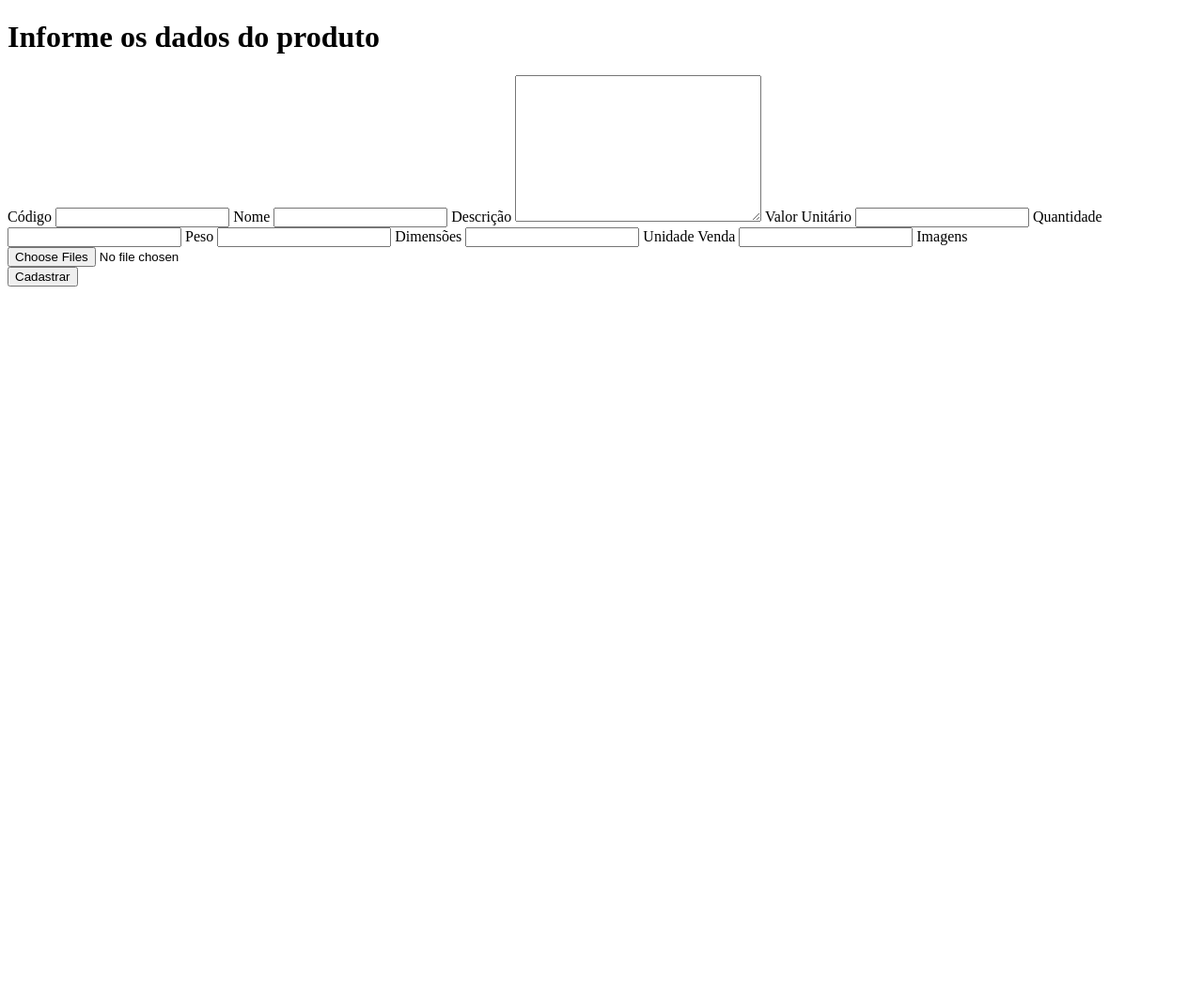
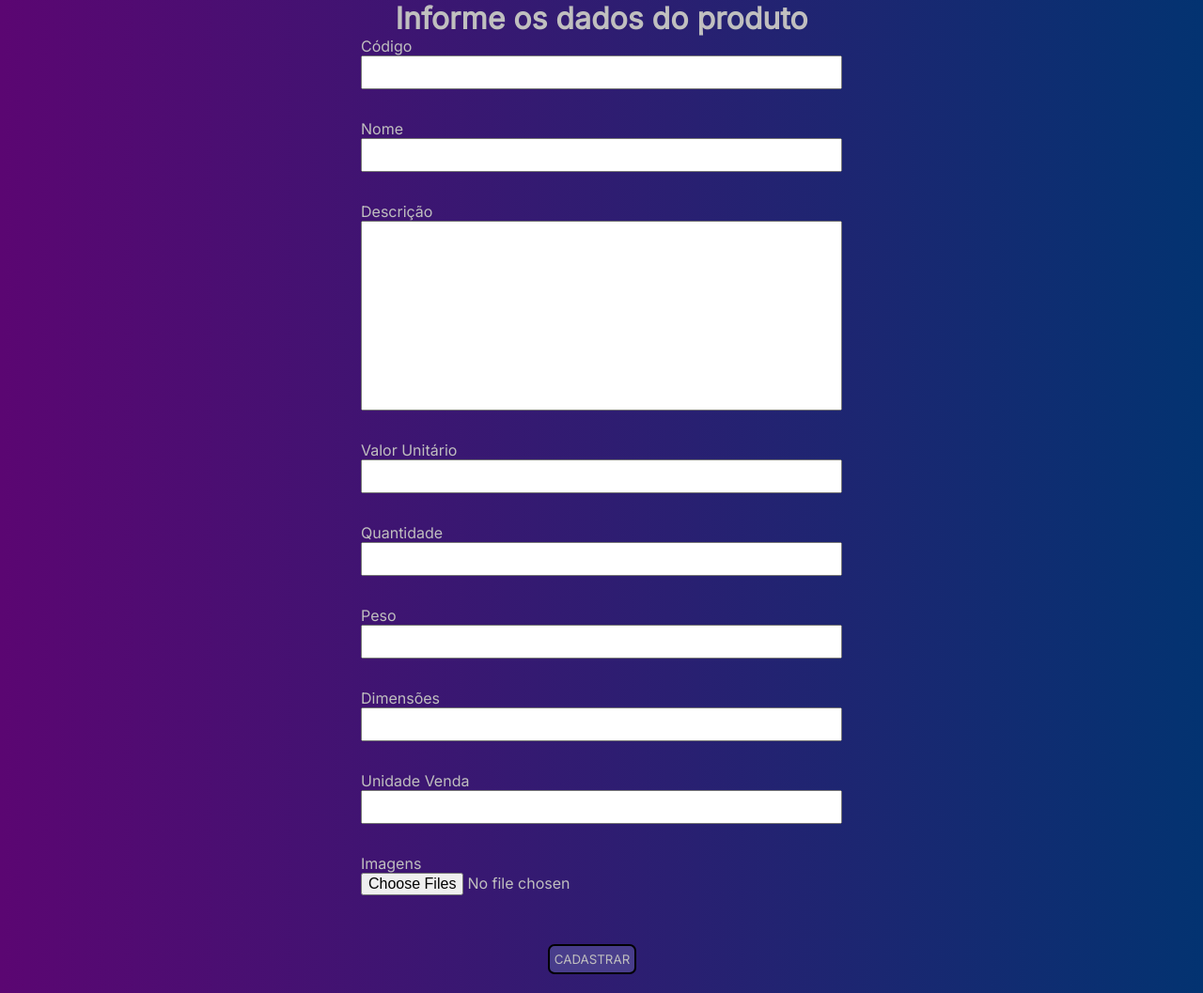
Before and after one commit to PedroCavallaro/Game-Ecommerce, a PHP site: page /admin/cadastrarProd.php in a window 1280 px wide. Shown: the whole page at 94% size. Before the commit the page ends 305 px from the top, so only its background shows below. Run offline with PHP 8.4, Linux system fonts and the light colour scheme.

Commit message:
admin update

```diff
--- a/views/admin/cadastrarProd.php
+++ b/views/admin/cadastrarProd.php
@@ -16,6 +16,8 @@ $unidade_venda = $_POST["unidade_venda"] ?? 0;
   <meta charset="UTF-8">
   <meta name="viewport" content="width=device-width, initial-scale=1.0">
   <title>Cadastrar Novo Produto</title>
+  <link rel="stylesheet" href="../style/font.css">
+  <link rel="stylesheet" href="../style/admin.css">
 </head>
 
 <body>
@@ -100,17 +102,15 @@ if ($cod && $nome && $descricao && $valor_unitario && $quantidade && $peso && $d
 
   $diretorioDestino = "../../covers/";
 
+  $nomeImagens = [];
+
+  if (isset($_FILES['imagem'])) {
     for ($i = 0; $i < count($_FILES['imagem']['name']); $i++) {
       if ($_FILES['imagem']['error'][$i] == UPLOAD_ERR_OK) {
         $nomeArquivo = $_FILES['imagem']['name'][$i];
         $caminhoArquivo = $diretorioDestino . $nomeArquivo;
 
-      $sql2 = "INSERT INTO imagem(codigo_prod, nome_arquivo) VALUES ('" . $cod . "','" . $nomeArquivo . "')";
-      try {
-        $bd->query($sql2);
-      } catch (Exception $e) {
-        echo "Erro $e";
-      }
+        $nomeImagens[$i] = $nomeArquivo;
 
         move_uploaded_file($_FILES['imagem']['tmp_name'][$i], $caminhoArquivo);
       } else {
@@ -118,6 +118,29 @@ if ($cod && $nome && $descricao && $valor_unitario && $quantidade && $peso && $d
       }
     }
 
-  header("location:admin.php");
+    if (!empty($nomeImagens)) {
+      foreach ($nomeImagens as $pathArq) {
+        $sql2 = "INSERT INTO imagem(codigo_prod, nome_arquivo) VALUES ('" . $cod . "','" . $pathArq . "')";
+
+        echo "$sql2 <br>";
+
+        try {
+          $bd->query($sql2);
+          echo "deu <br>";
+          continue;
+        } catch (Exception $e) {
+          echo "$e";
+        }
+      }
+
+      header("Location: admin.php");
+      exit();
+    } else {
+      header("Location: admin.php?err=1");
+      exit();
+    }
+  } else {
+    header("location:admin.php?err=1");
+  }
 }
 ?>
--- a/views/admin/editarProd.php
+++ b/views/admin/editarProd.php
@@ -40,6 +40,8 @@ $unidade_Venda = $_POST["unidade_Venda"] ?? 0;
   <meta charset="UTF-8">
   <meta name="viewport" content="width=device-width, initial-scale=1.0">
   <title>Editar Produto</title>
+  <link rel="stylesheet" href="../style/font.css">
+  <link rel="stylesheet" href="../style/admin.css">
 </head>
 
 <body>
@@ -73,7 +75,7 @@ $unidade_Venda = $_POST["unidade_Venda"] ?? 0;
         <div id="img-preview">
           <?= loadImages($bd, $idProd) ?>
         </div>
-        <input type="file" id="choose-file" name="imagem[]" accept="image/*" multiple><br>
+        <input type="file" id="choose-file" name="imagem[]" accept="image/*" multiple>
       </div>
     </label>
 
--- a/views/dist/imagePreview.js
+++ b/views/dist/imagePreview.js
@@ -1,9 +1,11 @@
 "use strict";
 const chooseFile = document.getElementById("choose-file");
 const imgPreview = document.getElementById("img-preview");
+
 chooseFile.addEventListener("change", function () {
   getImgData();
 });
+
 function getImgData() {
   const files = chooseFile.files;
   if (files) {
--- /dev/null
+++ b/views/style/admin.css
@@ -0,0 +1,121 @@
+* {
+  margin: 0;
+  padding: 0;
+}
+
+body {
+  overflow-x: hidden;
+  background: linear-gradient(to right, #5b0672, #033371);
+  color: #c0bfbf;
+}
+
+h1 {
+  text-align: center;
+}
+
+.btn {
+  float: right;
+}
+
+.btn > button {
+  margin-right: 20px;
+  padding: 5px;
+  width: auto;
+  height: 2rem;
+  border: 2px solid black;
+  border-radius: 7px;
+  background-color: darkslateblue;
+  color: #c0bfbf;
+  text-transform: uppercase;
+}
+
+.btn > button:hover {
+  cursor: pointer;
+}
+
+.main {
+  display: flex;
+  align-items: center;
+  justify-content: center;
+  margin-top: 7rem;
+}
+
+table {
+  border-collapse: collapse;
+  table-layout: fixed;
+  margin-bottom: 6px;
+}
+
+td {
+  text-align: center;
+  padding: 7px;
+  border: 1px solid #fff;
+  min-width: 120px;
+  height: 18px;
+}
+
+td > a {
+  color: burlywood;
+  text-transform: uppercase;
+}
+
+form {
+  display: flex;
+  flex-direction: column;
+  align-items: center;
+  justify-content: center;
+  gap: 2rem;
+}
+
+label {
+  display: flex;
+  flex-direction: column;
+  width: 40%;
+}
+
+label > input {
+  width: auto;
+  height: 2rem;
+  font-size: medium;
+}
+
+textarea {
+  resize: none;
+  font-size: medium;
+}
+
+#img-preview {
+  display: flex;
+  align-items: center;
+  justify-content: center;
+}
+
+#choose-file {
+  width: 100%;
+  height: 100%;
+}
+#choose-file:hover {
+  cursor: pointer;
+}
+
+img {
+  width: 15rem;
+  height: 15rem;
+}
+
+input[type="submit"] {
+  margin-right: 20px;
+  padding: 5px;
+  width: auto;
+  height: 2rem;
+  border: 2px solid black;
+  border-radius: 7px;
+  background-color: darkslateblue;
+  color: #c0bfbf;
+  text-transform: uppercase;
+  margin-bottom: 20px;
+}
+
+input[type="submit"]:hover {
+  cursor: pointer;
+}
```
Also changed, not shown: views/admin/admin.php (+6 -2 lines), views/admin/salvarEdicao.php (+5 -10 lines). Lines whose indentation alone changed are shown as unchanged.
